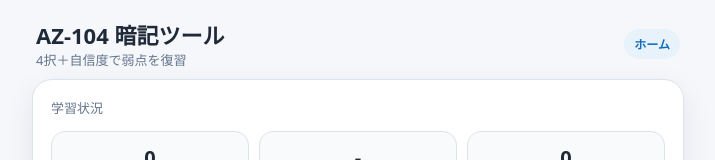
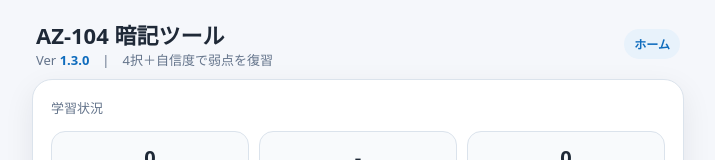
Before and after one commit to mani0258/az104-quiz, a plain HTML site: page index.html in a window 1280 px wide. Shown: the top 160 px of the page, without its empty margins (282-997 px from the left). Drawn offline with Linux system fonts and the light colour scheme.

Commit message:
Update index.html

```diff
--- a/index.html
+++ b/index.html
@@ -75,12 +75,13 @@
     .row{padding:13px;border:1px solid var(--border);border-radius:14px;background:#fff}
     .rowtop{display:flex;justify-content:space-between;gap:8px}
     @media (min-width:520px){.confidence{grid-template-columns:repeat(3,1fr)}}
+    #appVersion{font-weight:700;color:#0f6cbd;}
   </style>
 </head>
 <body>
 <div class="app">
   <header>
-    <div><h1>AZ-104 暗記ツール</h1><div class="small">4択＋自信度で弱点を復習</div></div>
+    <div><h1>AZ-104 暗記ツール</h1><div class="small">Ver <span id="appVersion">1.3.0</span>　|　4択＋自信度で弱点を復習</div></div>
     <span class="badge" id="modeBadge">ホーム</span>
   </header>
 
```
